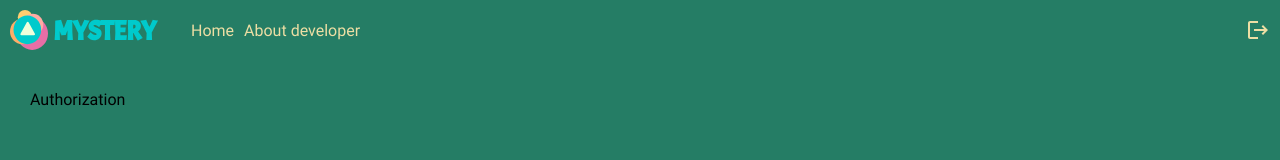
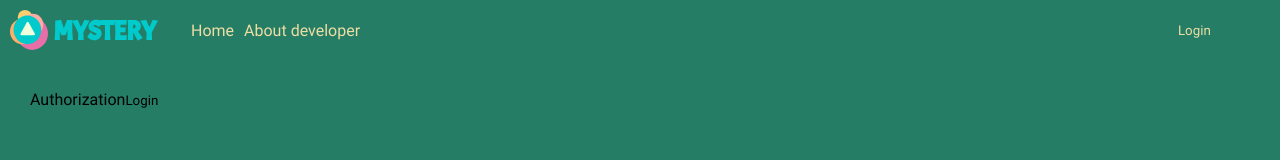
Before and after one commit to Mikhail-Mishchukov/Mystery-Frontend, a React (Vite) app: page /login in a window 1280 px wide. Shown: the top 160 px of the page. Built offline with nearby package versions, Linux system fonts and the light colour scheme.

Commit message:
Create private routes

```diff
--- a/src/Pages/AutorizationPage/AuthorizationPage.tsx
+++ b/src/Pages/AutorizationPage/AuthorizationPage.tsx
@@ -1,3 +1,17 @@
+import { useAppSelector } from 'Root/Store/Store';
+import { Navigate } from 'react-router-dom';
+
 export function AuthorizationPage() {
-    return <div>Authorization</div>;
+    const isAuthorized = useAppSelector(
+        (state) => state.appSettings.userData.isAuthorized
+    );
+    if (isAuthorized) {
+        <Navigate to="/" />;
+    }
+    return (
+        <div>
+            Authorization
+            <button type="button">Login</button>
+        </div>
+    );
 }
--- a/src/Pages/BasePage/BasePage.tsx
+++ b/src/Pages/BasePage/BasePage.tsx
@@ -1,11 +1,16 @@
 import { Header } from 'UI/Layout';
 import { Outlet } from 'react-router-dom';
+import { useAppSelector } from 'Root/Store/Store';
 import classes from './BasePage.module.scss';
 
 export function BasePage() {
+    const userData = useAppSelector((state) => state.appSettings.userData);
     return (
         <>
-            <Header />
+            <Header
+                username={userData.username}
+                isAuthorized={userData.isAuthorized}
+            />
             <div className={classes.pageContentContainer}>
                 <Outlet />
             </div>
--- a/src/Pages/MainPage/MainPage.tsx
+++ b/src/Pages/MainPage/MainPage.tsx
@@ -1,3 +1,11 @@
+import { useAppSelector } from 'Root/Store/Store';
+
 export function MainPage() {
-    return <>MainPage</>;
+    const isAuthorized = useAppSelector(
+        (state) => state.appSettings.userData.isAuthorized
+    );
+
+    if (!isAuthorized) return <>About App</>;
+
+    return <>App</>;
 }
--- /dev/null
+++ b/src/Store/AppSettings/AppSettingsSlice.ts
@@ -0,0 +1,24 @@
+import { createSlice } from '@reduxjs/toolkit';
+import type { PayloadAction } from '@reduxjs/toolkit';
+import { AppSettingsState, UserData } from './Entities';
+
+const initialState: AppSettingsState = {
+    userData: {
+        username: '',
+        isAuthorized: false,
+    },
+};
+
+export const counterSlice = createSlice({
+    name: 'AppSettings',
+    initialState,
+    reducers: {
+        setUserData: (state, action: PayloadAction<UserData>) => {
+            state.userData = action.payload;
+        },
+    },
+});
+
+export const { setUserData } = counterSlice.actions;
+
+export const appSettingsReducer = counterSlice.reducer;
--- /dev/null
+++ b/src/Store/AppSettings/Entities.ts
@@ -0,0 +1,8 @@
+export interface AppSettingsState {
+    userData: UserData;
+}
+
+export interface UserData {
+    username: string;
+    isAuthorized: boolean;
+}
--- a/src/Store/Store.ts
+++ b/src/Store/Store.ts
@@ -1,8 +1,11 @@
 import { configureStore } from '@reduxjs/toolkit';
 import { TypedUseSelectorHook, useDispatch, useSelector } from 'react-redux';
+import { appSettingsReducer } from './AppSettings/AppSettingsSlice';
 
 export const store = configureStore({
-    reducer: {},
+    reducer: {
+        appSettings: appSettingsReducer,
+    },
 });
 
 export type RootState = ReturnType<typeof store.getState>;
--- a/src/UI/Layout/Header/Header.tsx
+++ b/src/UI/Layout/Header/Header.tsx
@@ -1,9 +1,23 @@
 import { Link } from 'react-router-dom';
 import { Icon } from 'UI/Icon';
+import { UserData } from 'Root/Store/AppSettings/Entities';
+import { useAppDispatch } from 'Root/Store/Store';
+import { setUserData } from 'Store/AppSettings/AppSettingsSlice';
 import { Logo } from './Components/Logo';
 import classes from './Header.module.scss';
 
-export function Header() {
+type HeaderProps = UserData;
+
+export function Header({ isAuthorized, username }: HeaderProps) {
+    const dispatch = useAppDispatch();
+
+    const login = () => {
+        dispatch(setUserData({ isAuthorized: true, username: 'Mikhail' }));
+    };
+
+    const logout = () => {
+        dispatch(setUserData({ isAuthorized: false, username: '' }));
+    };
     return (
         <header>
             <nav className={classes.navBar}>
@@ -18,12 +32,24 @@ export function Header() {
                         <div>About developer</div>
                     </Link>
                 </div>
-                <Link to="/login" className={classes.actionLinksContainer}>
-                    <Icon type="logout" size="big" color="primary" />
-                </Link>
+
+                {isAuthorized ? (
+                    <Link
+                        to="/login"
+                        onClick={logout}
+                        className={classes.actionLinksContainer}
+                    >
+                        {isAuthorized ? username : ''}
+                        <Icon type="logout" size="big" color="primary" />
+                    </Link>
+                ) : (
+                    // <Link to="/login" className={classes.actionLinksContainer}>
+                    <button onClick={login} type="button">
+                        Login
+                    </button>
+                    // </Link>
+                )}
             </nav>
         </header>
     );
 }
-// Add border to header
-// Set up private and public route
--- a/tsconfig.json
+++ b/tsconfig.json
@@ -23,6 +23,7 @@
 
         "baseUrl": ".",
         "paths": {
+            "Root/*": ["./src/*"],
             "Store/*": ["./src/Store/*"],
             "UI/*": ["./src/UI/*"]
         }
--- a/vite.config.ts
+++ b/vite.config.ts
@@ -7,6 +7,7 @@ export default defineConfig({
     plugins: [react()],
     resolve: {
         alias: {
+            Root: path.resolve(__dirname, 'src'),
             Store: path.resolve(__dirname, 'src/Store'),
             UI: path.resolve(__dirname, 'src/UI'),
         },
```
Also changed, not shown: src/Pages/Components/PrivateRoute/PrivateRoute.tsx (+6 -1 lines), .eslintrc.cjs.
